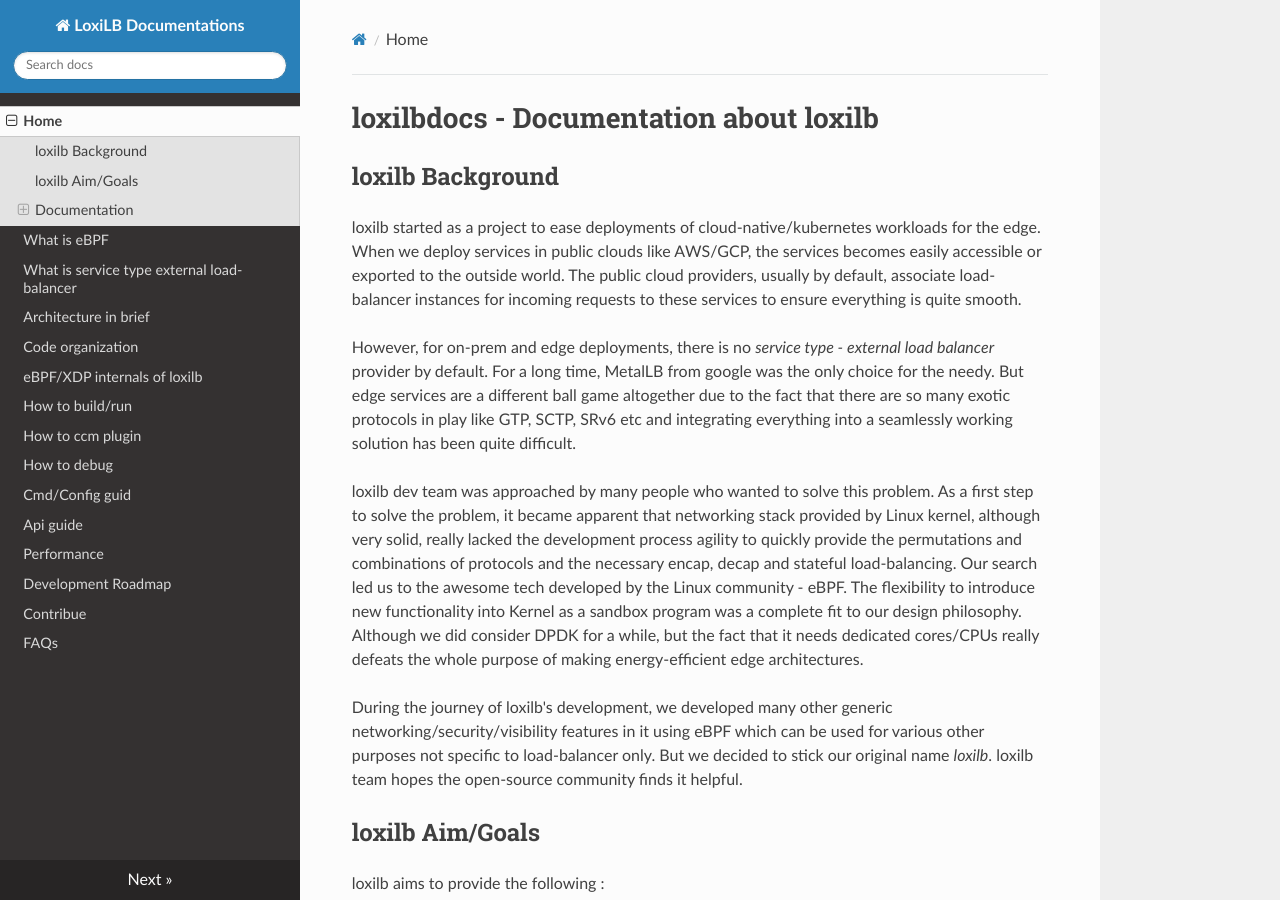
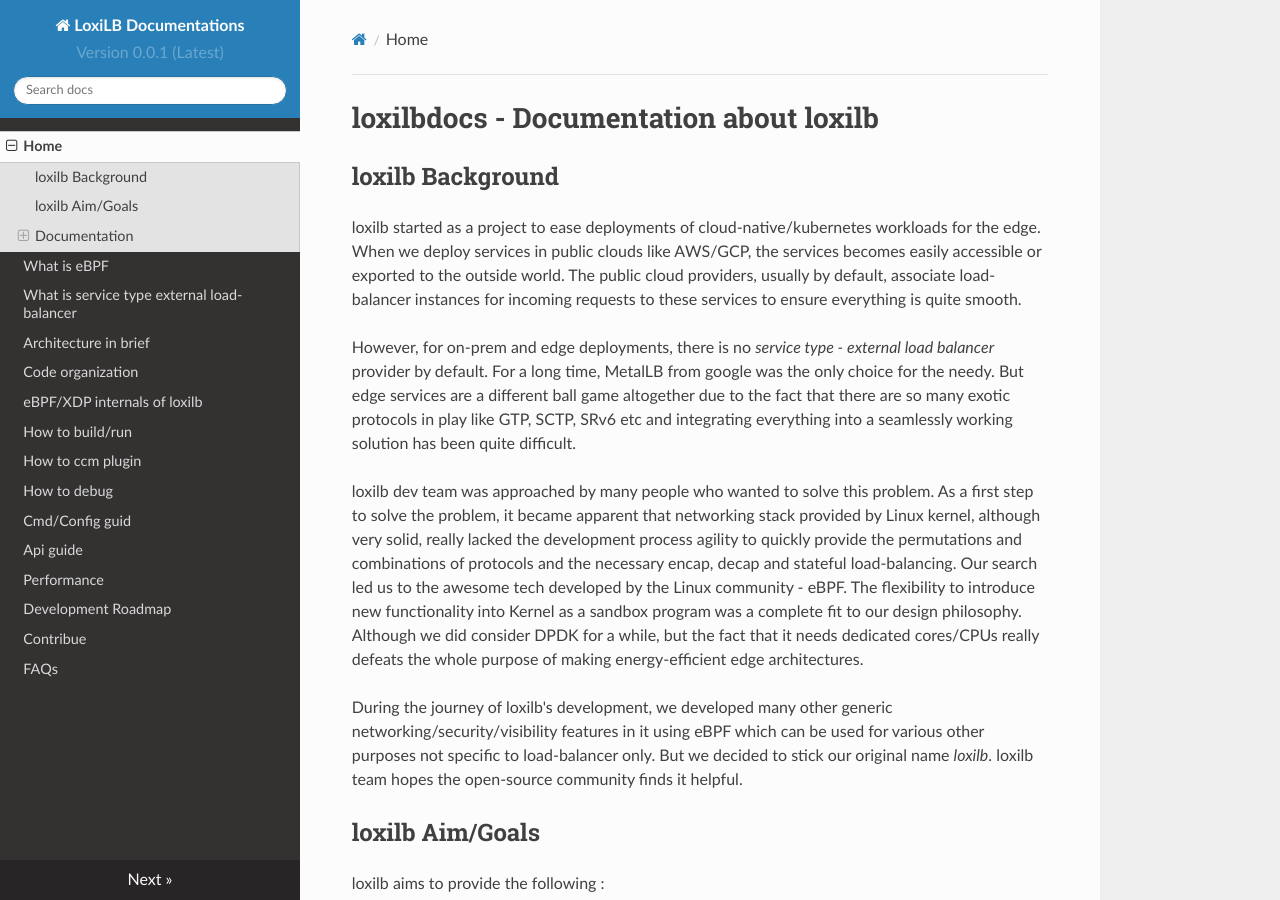
Before and after one commit to loxilb-io/loxilb, an MkDocs documentation site: the page built from docs/index.md, in a window 1280 px wide and 900 px high. Built offline with MkDocs 1.6.1, drawn with Linux system fonts in a browser that asks for light colours; nearby versions of some CDN libraries.

Commit message:
add version information

```diff
--- a/mkdocs.yml
+++ b/mkdocs.yml
@@ -4,6 +4,8 @@
     name: readthedocs
     analytics:
         gtag: G-21G7NBL2BN
+extra:
+    version: Version 0.0.1 (Latest)
 nav:
   - Home: index.md
   - What is eBPF: ebpf.md
```
